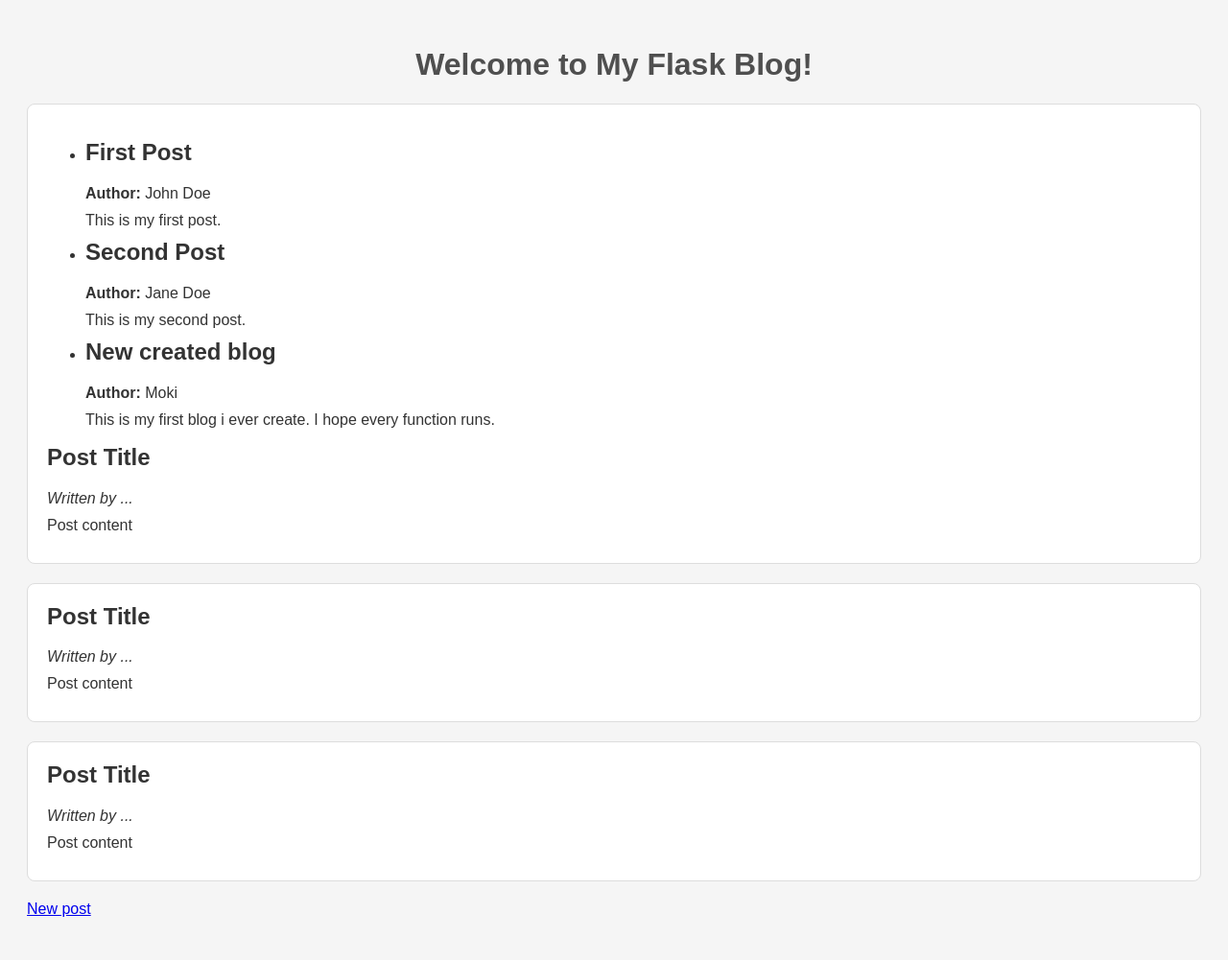
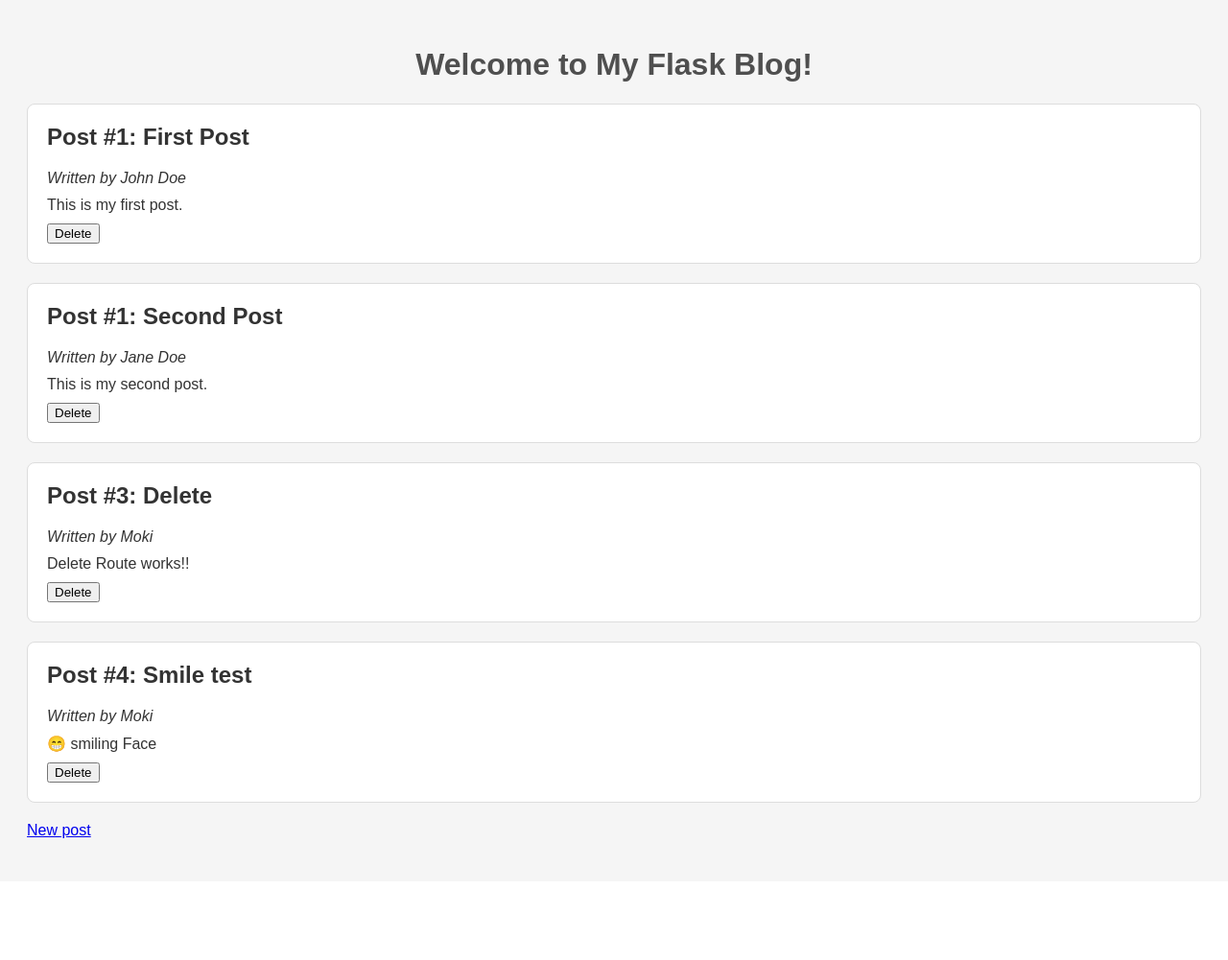
Before and after one commit to moritzbrosch36/Masterblog, a Flask app: page / in a window 1280 px wide. Shown: the whole page at 96% size. After the commit the page ends 874 px from the top, so only its background shows below. Run offline with Flask 3, Linux system fonts and the light colour scheme.

Commit message:
Added stylesheet to add.html. Created a delete-Button in index.html.

```diff
--- a/blog_posts.json
+++ b/blog_posts.json
@@ -14,7 +14,13 @@
   {
     "id": 3,
     "author": "Moki",
-    "title": "New created blog",
-    "content": "This is my first blog i ever create. \r\nI hope every function runs."
+    "title": "Delete",
+    "content": "Delete Route works!!"
+  },
+  {
+    "id": 4,
+    "author": "Moki",
+    "title": "Smile test",
+    "content": "😁 smiling Face"
   }
 ]
--- a/templates/add.html
+++ b/templates/add.html
@@ -3,6 +3,7 @@
 <head>
     <meta charset="UTF-8">
     <title>Add new blogpost</title>
+    <link rel="stylesheet" href="{{ url_for('static', filename='style.css') }}">
 </head>
 <body>
     <h1>Add new blogpost</h1>
--- a/templates/index.html
+++ b/templates/index.html
@@ -8,36 +8,24 @@
 </head>
 <body>
     <h1>Welcome to My Flask Blog!</h1>
-    <div class="post">
 
     {% if posts %}
-            <ul>
         {% for post in posts %}
-                    <li>
-                        <h2>{{ post.title }}</h2>
-                        <p><strong>Author:</strong> {{ post.author }}</p>
+            <div class="post">
+                <h2>Post #{{ post.id }}: {{ post.title }}</h2>
+                <p><em>Written by {{ post.author }}</em></p>
                 <p>{{ post.content }}</p>
-                    </li>
+
+                <!-- Delete Button -->
+                <form action="{{ url_for('delete', post_id=post.id) }}" method="get" style="display:inline;">
+                    <button type="submit">Delete</button>
+                </form>
+            </div>
         {% endfor %}
-            </ul>
     {% else %}
         <p>No Blogposts found.</p>
     {% endif %}
 
-        <h2>Post Title</h2>
-        <p><em>Written by ...</em></p>
-        <p>Post content</p>
-    </div>
-    <div class="post">
-        <h2>Post Title</h2>
-        <p><em>Written by ...</em></p>
-        <p>Post content</p>
-    </div>
-    <div class="post">
-        <h2>Post Title</h2>
-        <p><em>Written by ...</em></p>
-        <p>Post content</p>
-    </div>
     <p><a href="{{ url_for('add') }}">New post</a></p>
 </body>
 </html>
```
Lines whose indentation alone changed are shown as unchanged.
